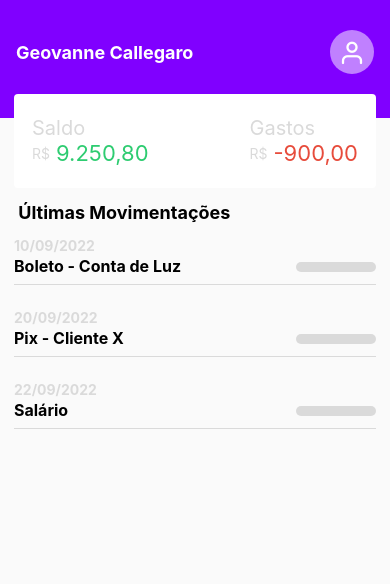
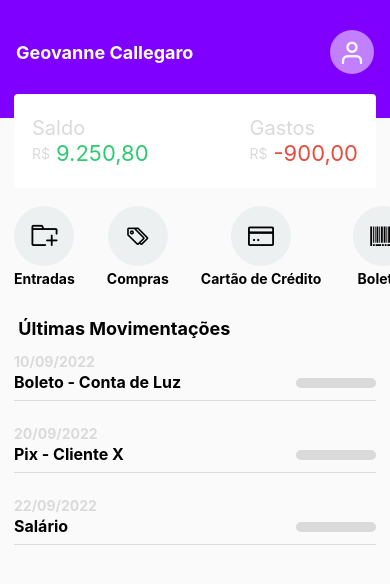
Before and after one commit to GeovanneCallegaro/ReactNative---App-de-Finan-as, a React Native app: screen / in a window 390 px wide. Shown: the top 584 px of the page. Built offline with nearby package versions, Linux system fonts and the light colour scheme.

Commit message:
adding animation packages and finishing Actions component

```diff
--- a/babel.config.js
+++ b/babel.config.js
@@ -2,5 +2,8 @@
   api.cache(true);
   return {
     presets: ['babel-preset-expo'],
+    plugins: [
+      'react-native-reanimated/plugin'
+    ]
   };
 };
--- a/package.json
+++ b/package.json
@@ -11,8 +11,10 @@
   "dependencies": {
     "expo": "~46.0.8",
     "expo-status-bar": "~1.4.0",
+    "moti": "^0.18.0",
     "react": "18.0.0",
-    "react-native": "0.69.4"
+    "react-native": "0.69.4",
+    "react-native-reanimated": "~2.9.1"
   },
   "devDependencies": {
     "@babel/core": "^7.12.9"
--- /dev/null
+++ b/src/Components/Actions/index.js
@@ -0,0 +1,81 @@
+import React from "react";
+import {
+    View,
+    Text,
+    StyleSheet,
+    TouchableOpacity,
+    ScrollView
+} from 'react-native';
+
+import { AntDesign } from '@expo/vector-icons'
+
+export default function Actions() {
+    return (
+        <ScrollView style={styles.container} horizontal={true} showsHorizontalScrollIndicator={false}>
+            <TouchableOpacity style={styles.actionButton}>
+                <View style={styles.areaButton}>
+                    <AntDesign name='addfolder' size={26} color='#000' />
+                </View>
+                <Text style={styles.labelButton}>Entradas</Text>
+            </TouchableOpacity>
+
+            <TouchableOpacity style={styles.actionButton}>
+                <View style={styles.areaButton}>
+                    <AntDesign name='tagso' size={26} color='#000' />
+                </View>
+                <Text style={styles.labelButton}>Compras</Text>
+            </TouchableOpacity>
+
+            <TouchableOpacity style={styles.actionButton}>
+                <View style={styles.areaButton}>
+                    <AntDesign name='creditcard' size={26} color='#000' />
+                </View>
+                <Text style={styles.labelButton}>Cartão de Crédito</Text>
+            </TouchableOpacity>
+
+            <TouchableOpacity style={styles.actionButton}>
+                <View style={styles.areaButton}>
+                    <AntDesign name='barcode' size={26} color='#000' />
+                </View>
+                <Text style={styles.labelButton}>Boletos</Text>
+            </TouchableOpacity>
+
+            <TouchableOpacity style={styles.actionButton}>
+                <View style={styles.areaButton}>
+                    <AntDesign name='setting' size={26} color='#000' />
+                </View>
+                <Text style={styles.labelButton}>Conta</Text>
+            </TouchableOpacity>
+        </ScrollView>
+    )
+}
+
+const styles = StyleSheet.create({
+    container: {
+        maxHeight: 84,
+        marginBottom: 14,
+        marginTop: 18,
+        paddingEnd: 14,
+        paddingStart: 14
+    },
+
+    actionButton: {
+        alignItems: 'center',
+        marginRight: 32
+    },
+
+    areaButton: {
+        backgroundColor: '#ecf0f1',
+        height: 60,
+        width: 60,
+        borderRadius: 30,
+        justifyContent: 'center',
+        alignItems: 'center'
+    },
+
+    labelButton: {
+        marginTop: 4,
+        textAlign: 'center',
+        fontWeight: 'bold'
+    }
+})
--- a/src/Pages/Home/index.js
+++ b/src/Pages/Home/index.js
@@ -3,6 +3,7 @@
 import Header from '../../Components/Header';
 import Balance from '../../Components/Balance';
 import Movements from '../../Components/Movements';
+import Actions from '../../Components/Actions';
 
 const list = [
     {
@@ -34,6 +35,8 @@
             <Header name='Geovanne Callegaro'/>
             <Balance balance='9.250,80' expenses='-900,00'/>
 
+            <Actions />
+
             <Text style={styles.title}> Últimas Movimentações </Text>
 
             <FlatList
```
Also changed, not shown: 1 other file (tests, documents, lock files or other folders).
